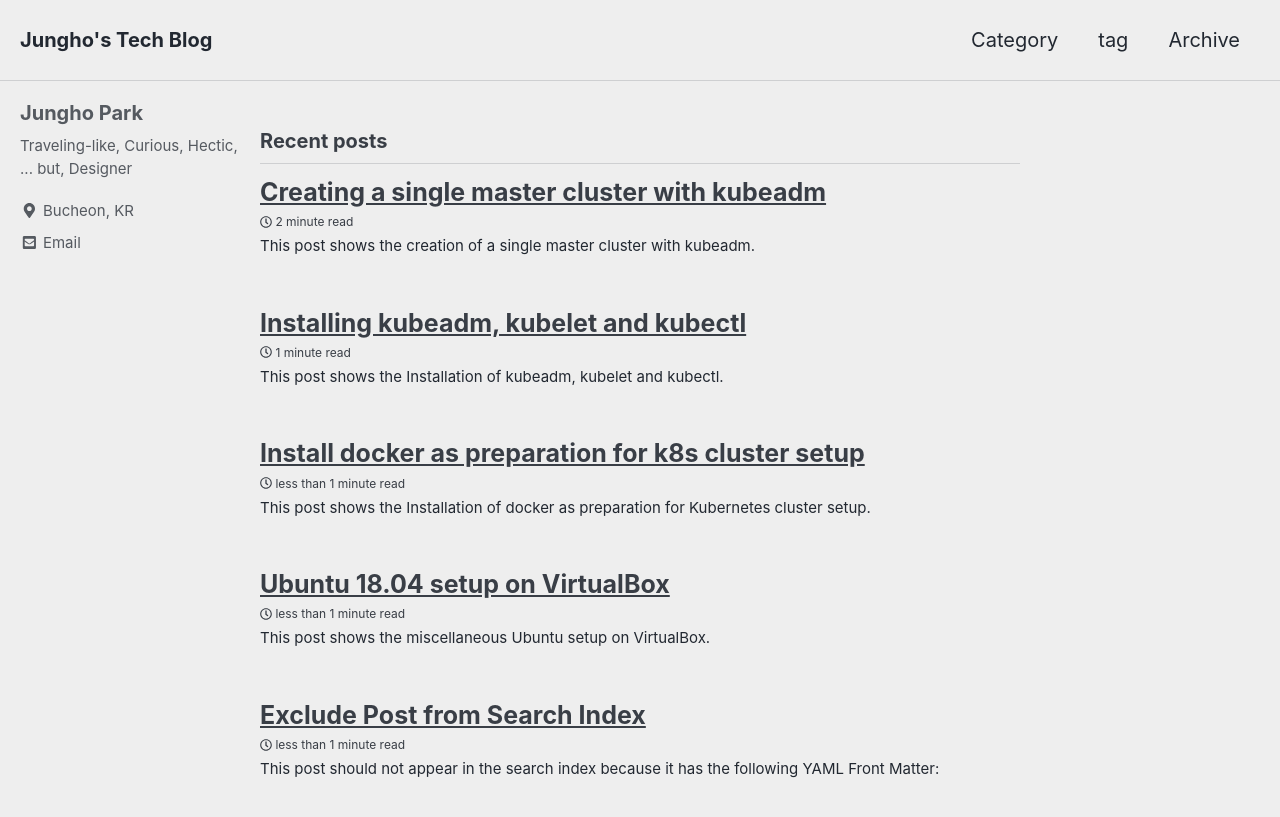
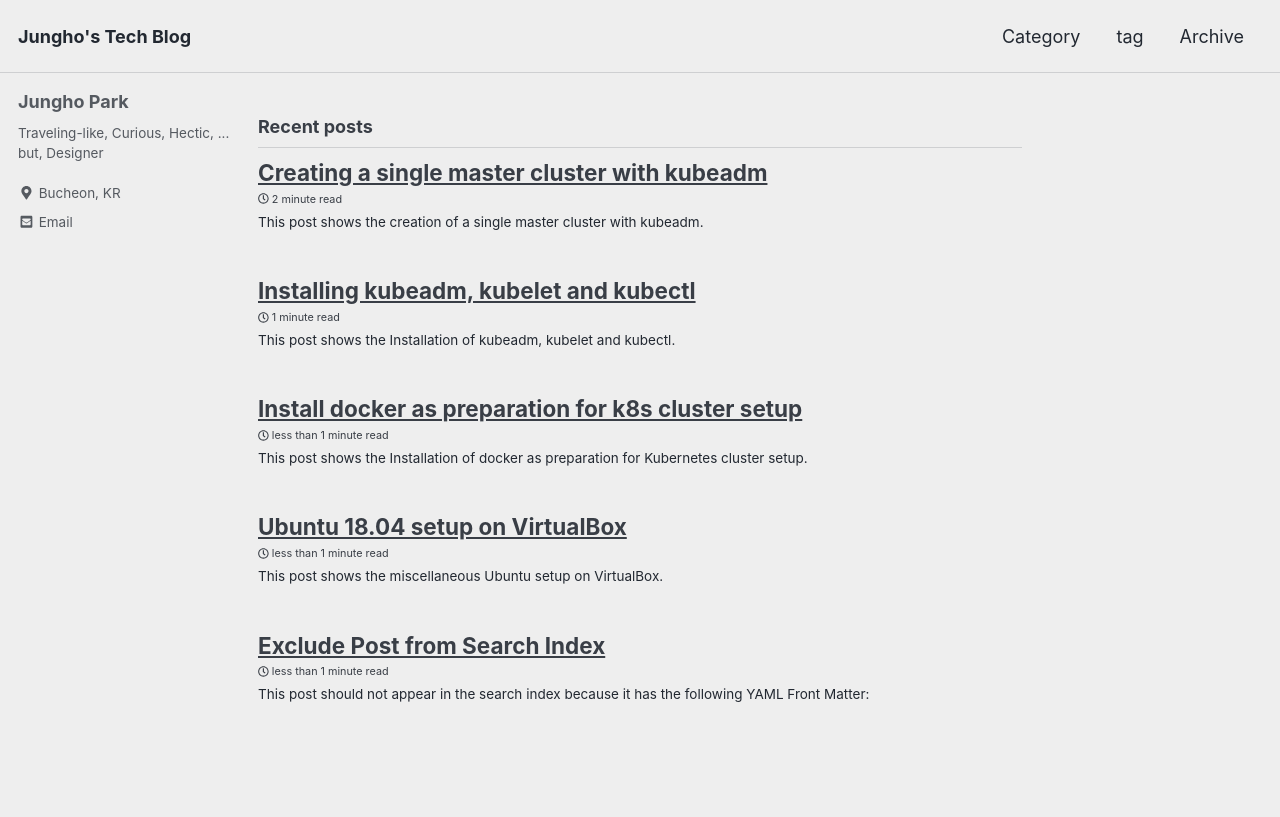
Before and after one commit to unipark00/tekrepo, a Jekyll site: the page built from index.html, in a window 1280 px wide and 900 px high. Shown: the top 817 px of the window. Built offline with Jekyll 4.4.1, drawn with Linux system fonts in a browser that asks for light colours; cached includes are drawn as plain includes; the list of posts is cut into pages by our own code.

Commit message:
Update main.scss

```diff
--- a/assets/css/main.scss
+++ b/assets/css/main.scss
@@ -8,17 +8,17 @@
 @import "minimal-mistakes"; // main partials
 
 html {
-  font-size: 14px; // originally 16px
+  font-size: 12px; // originally 16px
 
   @include breakpoint($medium) {
-    font-size: 16px; // originally 18px
+    font-size: 14px; // originally 18px
   }
 
   @include breakpoint($large) {
-    font-size: 18px; // originally 20px
+    font-size: 16px; // originally 20px
   }
 
   @include breakpoint($x-large) {
-    font-size: 20px; // originally 22px
+    font-size: 18px; // originally 22px
   }
 }
```
